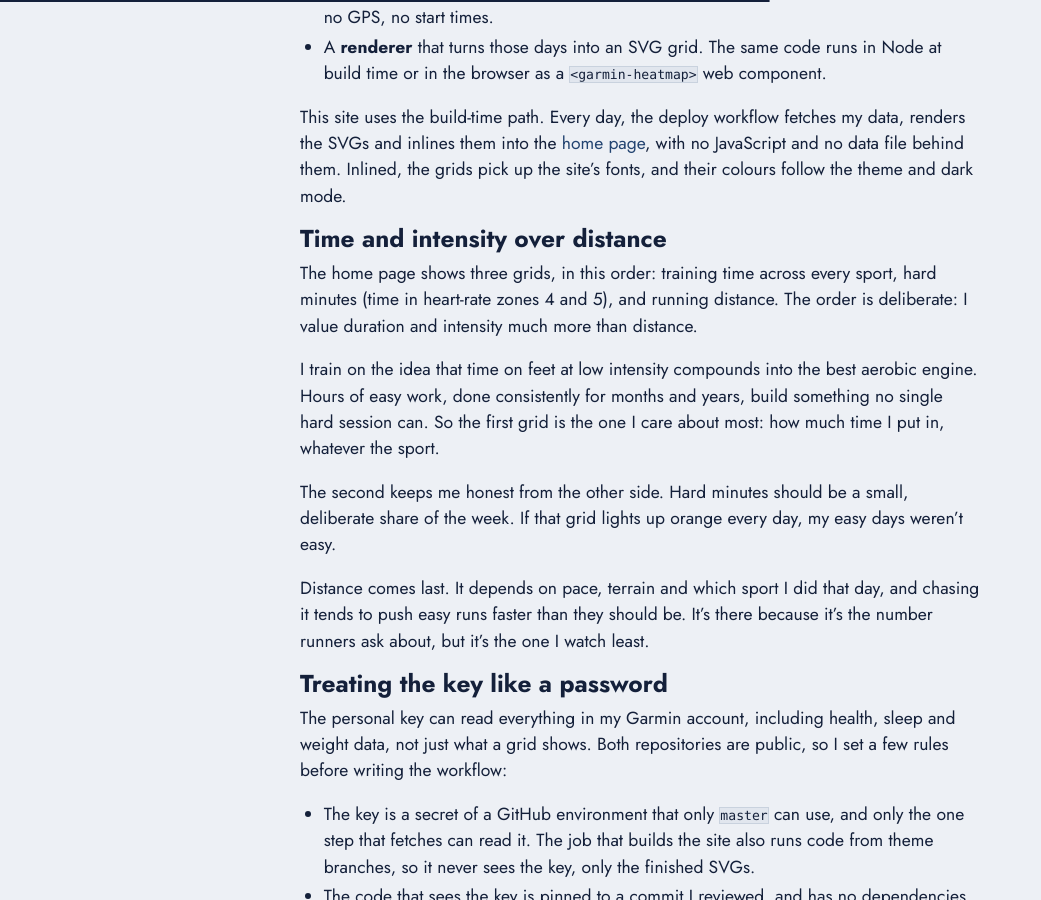
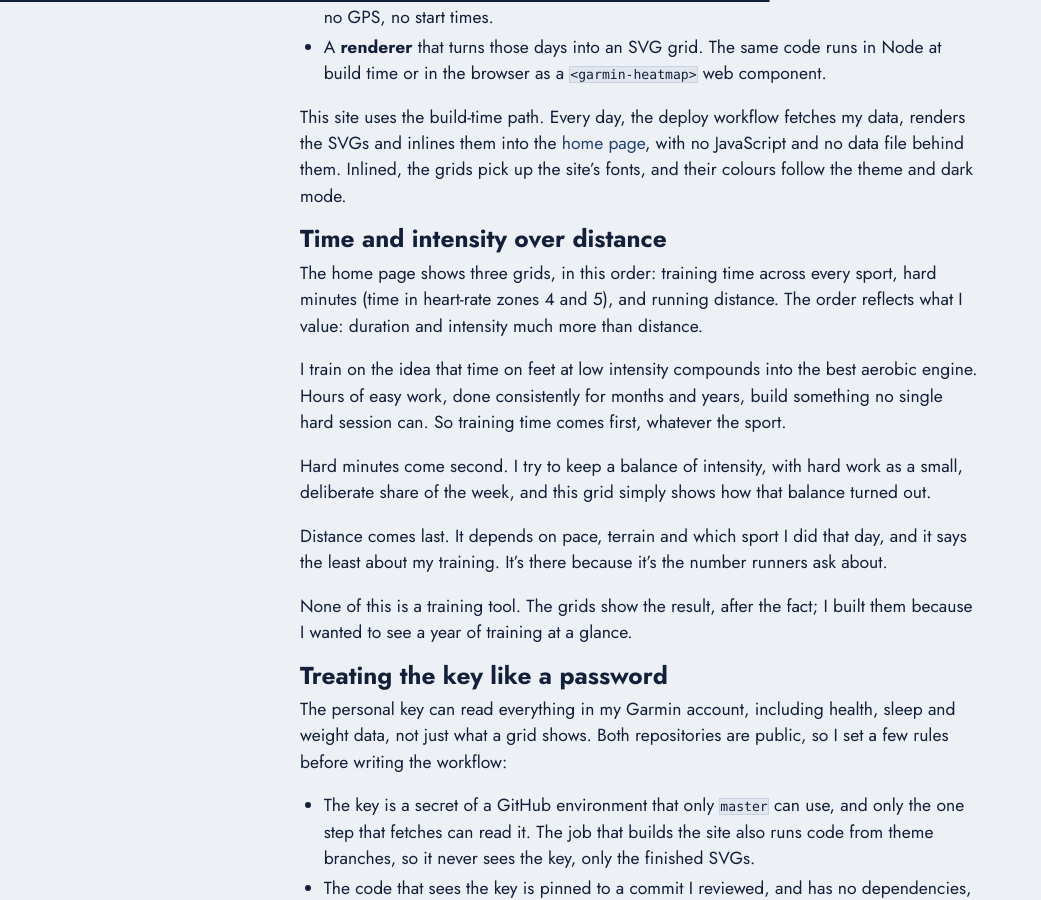
Before and after one commit to EdSancha/edsancha.github.io, a Jekyll site: the page built from blog/_posts/2026-10-22-turning-my-garmin-data-into-github-style-heatmaps.markdown, in a window 1280 px wide and 900 px high, scrolled down 1378 px. Shown: the whole window, without its empty margins (0-1041 px from the left). Built offline with Jekyll 4.4.1, drawn with Linux system fonts in a browser that asks for light colours.

Commit message:
Present the grids as a result, not a training tool
Co-Authored-By: Claude Opus 5.5 <noreply@anthropic.com>

```diff
--- a/blog/_posts/2026-10-22-turning-my-garmin-data-into-github-style-heatmaps.markdown
+++ b/blog/_posts/2026-10-22-turning-my-garmin-data-into-github-style-heatmaps.markdown
@@ -33,13 +33,15 @@ This site uses the build-time path. Every day, the deploy workflow fetches my da
 
 ## Time and intensity over distance
 
-The home page shows three grids, in this order: training time across every sport, hard minutes (time in heart-rate zones 4 and 5), and running distance. The order is deliberate: I value duration and intensity much more than distance.
+The home page shows three grids, in this order: training time across every sport, hard minutes (time in heart-rate zones 4 and 5), and running distance. The order reflects what I value: duration and intensity much more than distance.
 
-I train on the idea that time on feet at low intensity compounds into the best aerobic engine. Hours of easy work, done consistently for months and years, build something no single hard session can. So the first grid is the one I care about most: how much time I put in, whatever the sport.
+I train on the idea that time on feet at low intensity compounds into the best aerobic engine. Hours of easy work, done consistently for months and years, build something no single hard session can. So training time comes first, whatever the sport.
 
-The second keeps me honest from the other side. Hard minutes should be a small, deliberate share of the week. If that grid lights up orange every day, my easy days weren't easy.
+Hard minutes come second. I try to keep a balance of intensity, with hard work as a small, deliberate share of the week, and this grid simply shows how that balance turned out.
 
-Distance comes last. It depends on pace, terrain and which sport I did that day, and chasing it tends to push easy runs faster than they should be. It's there because it's the number runners ask about, but it's the one I watch least.
+Distance comes last. It depends on pace, terrain and which sport I did that day, and it says the least about my training. It's there because it's the number runners ask about.
+
+None of this is a training tool. The grids show the result, after the fact; I built them because I wanted to see a year of training at a glance.
 
 ## Treating the key like a password
 
```
